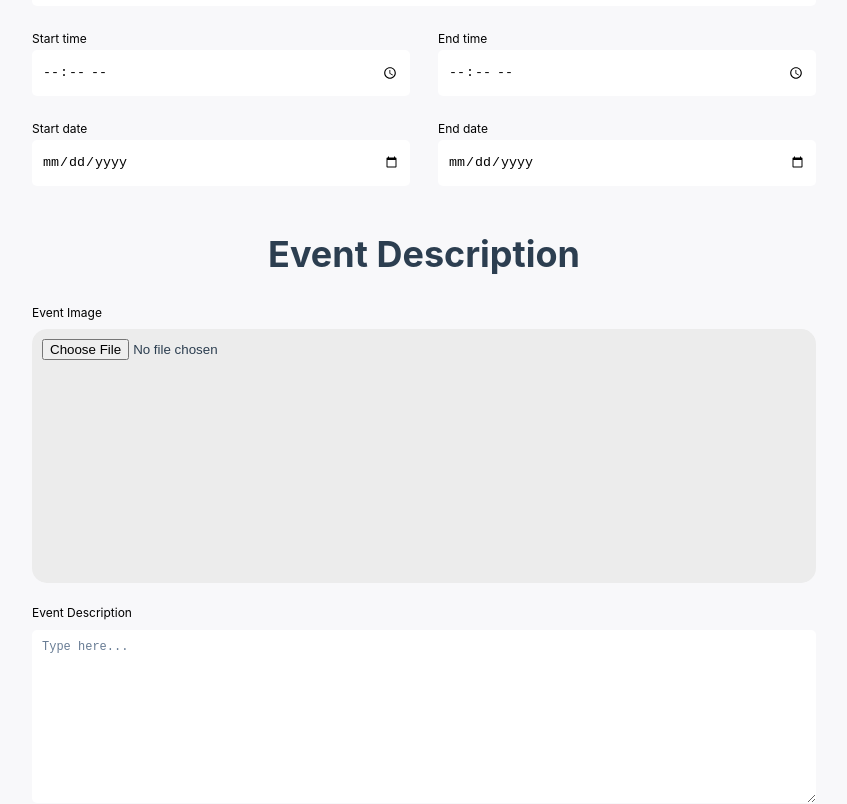
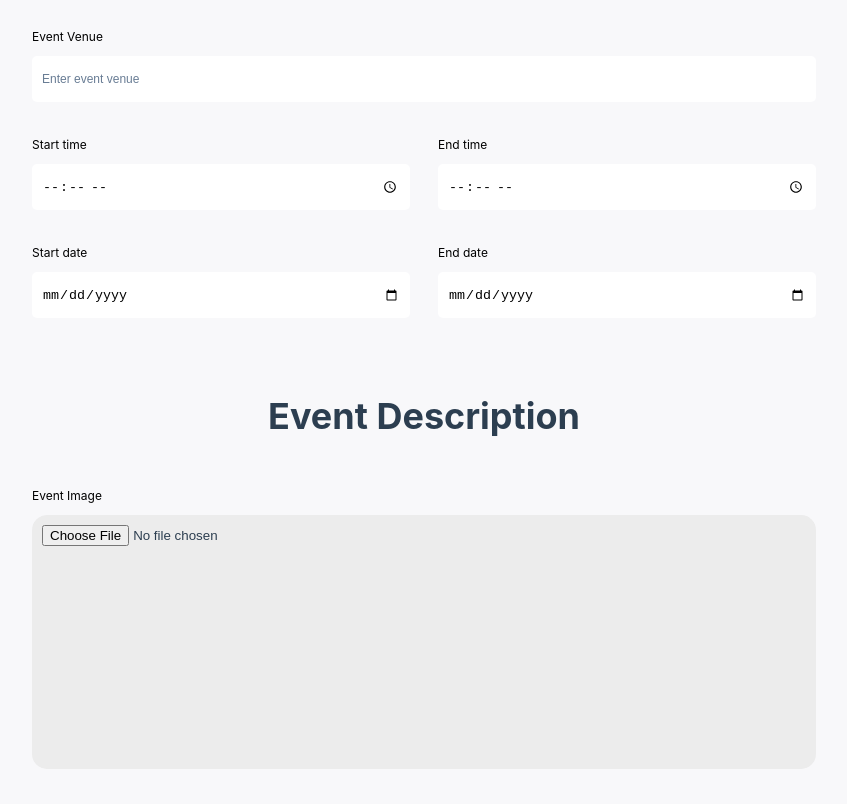
Before and after one commit to nanordev/campus-events, a Vue app: page /create-event in a window 1280 px wide. Shown: the part 360-1164 px from the top of the page, without its empty margins (216-1063 px from the left). Built offline with nearby package versions, Linux system fonts and the light colour scheme.

Commit message:
Create event page done

```diff
--- a/src/views/CreateEvent.vue
+++ b/src/views/CreateEvent.vue
@@ -64,17 +64,17 @@ import Header from '@/components/general/Header.vue'
 .body {
   background-color: rgba(248, 248, 250, 1);
   min-height: 100vh;
-  /* width: 100%; */
+  width: 100%;
 
   .main-sections {
     display: flex;
     flex-direction: column;
     width: 100%;
     max-width: 816px;
-    padding: 30px 16px 40px;
+    padding: 90px 16px 146px;
     margin-left: auto;
     margin-right: auto;
-    gap: 40px;
+    gap: 70px;
 
     p {
       text-align: center;
@@ -86,13 +86,19 @@ import Header from '@/components/general/Header.vue'
       display: flex;
       flex-direction: column;
       width: 100%;
-      gap: 20px;
+      gap: 33px;
       /* height: 50vh; */
 
       .form-one {
         display: flex;
         flex-direction: column;
-        gap: 20px;
+        gap: 33px;
+
+        .label-input {
+          display: flex;
+          flex-direction: column;
+          gap: 10px;
+        }
 
         label {
           font-size: 12px;
@@ -139,17 +145,17 @@ import Header from '@/components/general/Header.vue'
       display: flex;
       flex-direction: column;
       width: 100%;
-      gap: 20px;
+      gap: 40px;
 
       .form-two {
         display: flex;
         flex-direction: column;
-        gap: 20px;
+        gap: 40px;
 
         .label-input {
           display: flex;
           flex-direction: column;
-          gap: 7px;
+          gap: 10px;
 
           label {
             font-size: 12px;
@@ -163,17 +169,13 @@ import Header from '@/components/general/Header.vue'
             border: none;
             border-radius: 15px;
             padding: 10px;
-
-            /* input[type='file']::placeholder {
-              display: none;
-            } */
           }
 
           textarea {
             height: 173px;
             border: none;
             border-radius: 5px;
-            padding: 10px 10px;
+            padding: 10px;
             width: 100%;
             align-content: start;
             // vertical-align: top;
@@ -182,9 +184,6 @@ import Header from '@/components/general/Header.vue'
           textarea::placeholder {
             font-size: 12px;
             font-weight: 400;
-            color: rgba(104, 124, 148, 1);
-            // position: absolute;
-            // top: 10px;
           }
         }
 
@@ -198,7 +197,6 @@ import Header from '@/components/general/Header.vue'
           font-weight: 400;
           text-align: center;
           color: rgba(255, 255, 255, 1);
-          margin-top: 20px;
         }
       }
     }
```
